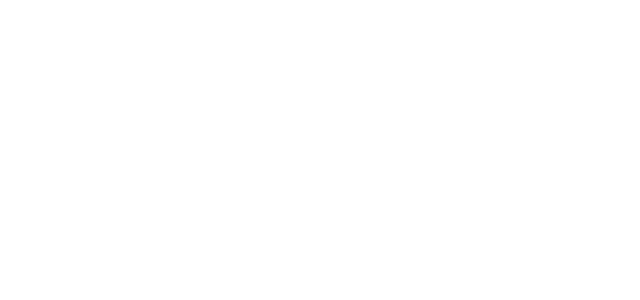
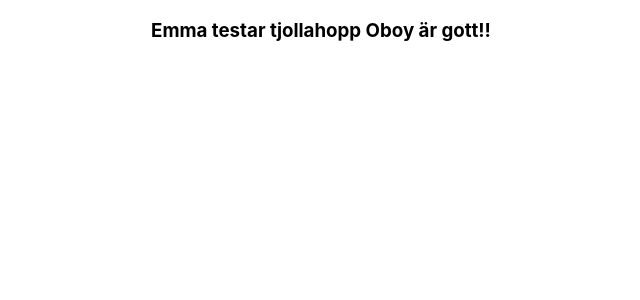
Before and after one commit to EmmaAslan/reactproject-e-wallet, a React (Create React App) app: page / in a window 1280 px wide. Shown: the top 300 px of the page, without its empty margins (319-959 px from the left). Built offline with nearby package versions, Linux system fonts and the light colour scheme.

Commit message:
commit test

```diff
--- a/src/App.js
+++ b/src/App.js
@@ -4,7 +4,7 @@
 function App() {
   return (
     <div className="App">
-
+      <h3> Emma testar tjollahopp Oboy är gott!!</h3>
     </div>
   );
 }
```
Also changed, not shown: src/components/Test.jsx (added, +9 -0 lines).
